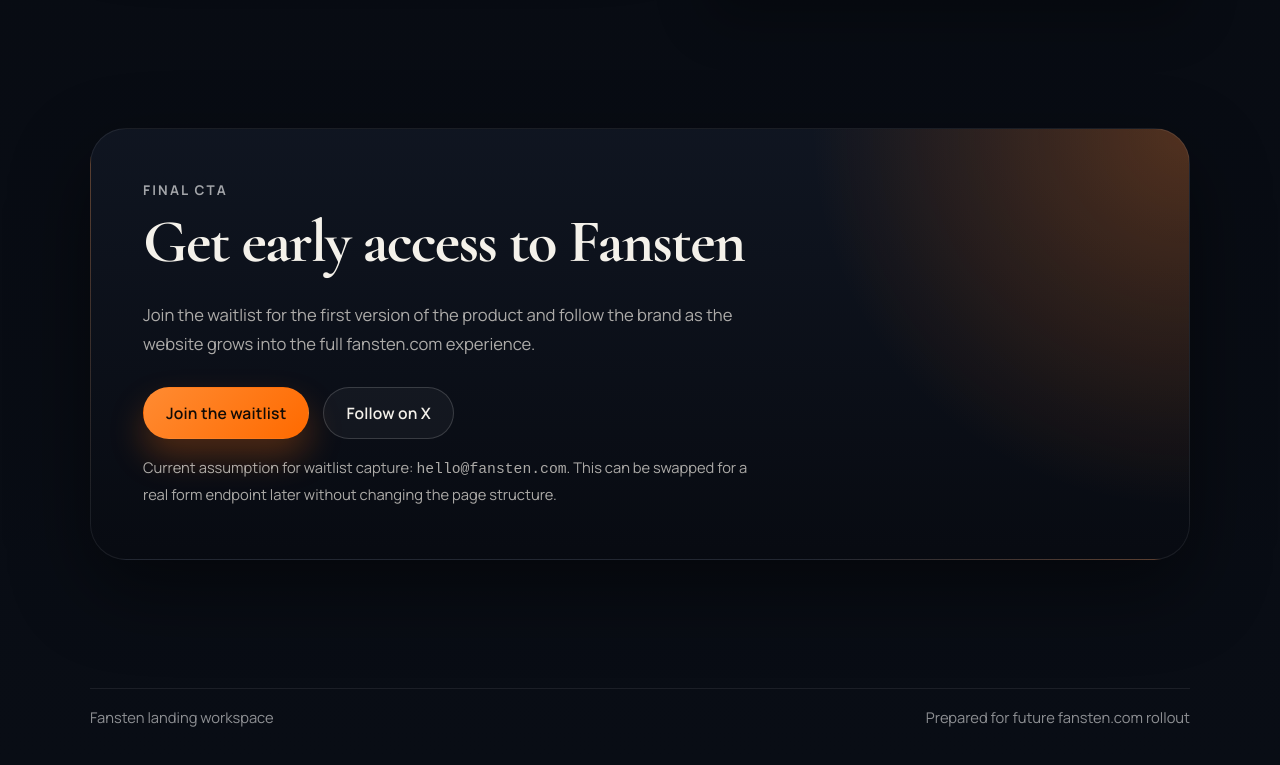
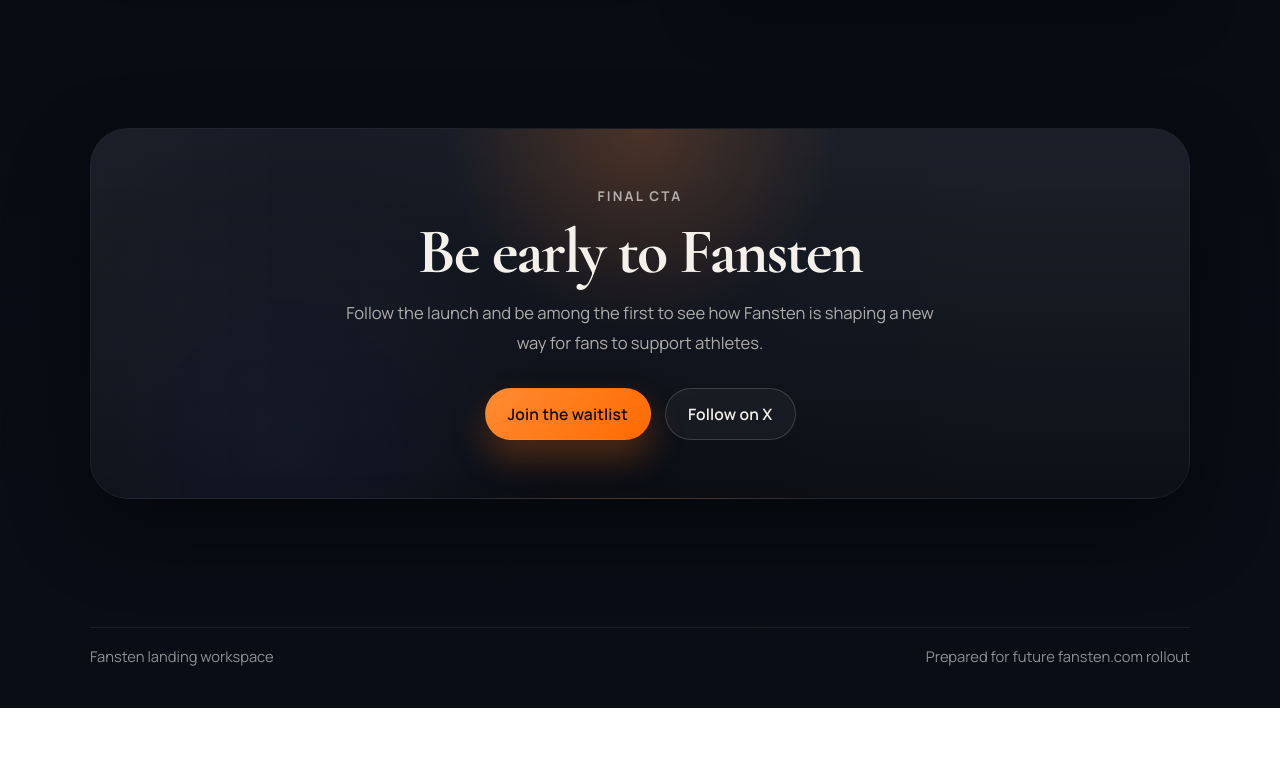
Before and after one commit to krusakovrus-svg/fansten-site, a Next.js app: page / in a window 1280 px wide. Shown: the part 3335-4100 px from the top of the page. After the commit the page ends 4043 px from the top, so only its background shows below. Built offline with nearby package versions, Linux system fonts and the light colour scheme.

Commit message:
Build final landing CTA section

```diff
--- a/src/app/globals.css
+++ b/src/app/globals.css
@@ -965,38 +965,74 @@ img {
   line-height: 1.66;
 }
 
-.cta-panel {
-  padding: clamp(30px, 5vw, 52px);
-  border-radius: 36px;
+.final-cta {
+  position: relative;
+  overflow: hidden;
+  padding: clamp(34px, 5vw, 58px);
+  border-radius: 38px;
   background:
-    radial-gradient(circle at top right, rgba(255, 122, 27, 0.28), transparent 32%),
-    linear-gradient(180deg, rgba(16, 22, 34, 0.96), rgba(8, 11, 18, 0.98));
+    radial-gradient(circle at top center, rgba(255, 122, 27, 0.22), transparent 30%),
+    radial-gradient(circle at 18% 88%, rgba(132, 153, 255, 0.08), transparent 28%),
+    linear-gradient(180deg, rgba(14, 19, 30, 0.96), rgba(8, 11, 18, 0.99));
   border: 1px solid rgba(255, 255, 255, 0.08);
   box-shadow: var(--shadow);
+  isolation: isolate;
 }
 
-.cta-panel h2 {
+.final-cta::before {
+  content: '';
+  position: absolute;
+  inset: 0;
+  z-index: 0;
+  background:
+    linear-gradient(90deg, rgba(255, 255, 255, 0.02), rgba(255, 255, 255, 0) 18%, rgba(255, 255, 255, 0.02) 82%, rgba(255, 255, 255, 0.02)),
+    linear-gradient(180deg, rgba(255, 255, 255, 0.04), rgba(255, 255, 255, 0));
+  pointer-events: none;
+}
+
+.final-cta::after {
+  content: '';
+  position: absolute;
+  left: 50%;
+  bottom: -1px;
+  width: min(72%, 680px);
+  height: 1px;
+  transform: translateX(-50%);
+  background: linear-gradient(90deg, rgba(255, 122, 27, 0), rgba(255, 122, 27, 0.82), rgba(255, 122, 27, 0));
+  box-shadow: 0 0 28px rgba(255, 122, 27, 0.3);
+  opacity: 0.86;
+  pointer-events: none;
+}
+
+.final-cta__content {
+  position: relative;
+  z-index: 1;
+  display: grid;
+  gap: 16px;
+  max-width: 700px;
+  margin: 0 auto;
+  text-align: center;
+}
+
+.final-cta__title {
   margin: 0;
   font-family: var(--font-display), serif;
-  font-size: clamp(2.6rem, 5vw, 3.8rem);
+  font-size: clamp(2.7rem, 5vw, 4.2rem);
   line-height: 0.96;
+  letter-spacing: -0.03em;
 }
 
-.cta-panel p {
-  margin: 16px 0 0;
+.final-cta__body {
+  margin: 0 auto;
   max-width: 620px;
   color: var(--muted);
-  line-height: 1.72;
+  font-size: 1.04rem;
+  line-height: 1.8;
 }
 
-.cta-panel .button-row {
-  margin-top: 28px;
-}
-
-.cta-panel__note {
-  margin-top: 18px;
-  color: rgba(255, 255, 255, 0.58);
-  font-size: 0.92rem;
+.final-cta__actions {
+  justify-content: center;
+  margin-top: 14px;
 }
 
 .site-footer {
--- /dev/null
+++ b/src/components/landing/FinalCtaSection.tsx
@@ -0,0 +1,30 @@
+type FinalCtaSectionProps = {
+  waitlistHref: string;
+  xHref: string;
+};
+
+export function FinalCtaSection({ waitlistHref, xHref }: FinalCtaSectionProps) {
+  return (
+    <section className="section" id="waitlist">
+      <div className="final-cta">
+        <div className="final-cta__content">
+          <span className="section__label">Final CTA</span>
+          <h2 className="final-cta__title">Be early to Fansten</h2>
+          <p className="final-cta__body">
+            Follow the launch and be among the first to see how Fansten is shaping a new way for
+            fans to support athletes.
+          </p>
+
+          <div className="button-row final-cta__actions">
+            <a className="button button--primary" href={waitlistHref}>
+              Join the waitlist
+            </a>
+            <a className="button button--secondary" href={xHref} target="_blank" rel="noreferrer">
+              Follow on X
+            </a>
+          </div>
+        </div>
+      </div>
+    </section>
+  );
+}
--- a/src/components/landing/LandingPage.tsx
+++ b/src/components/landing/LandingPage.tsx
@@ -1,6 +1,6 @@
+import { FinalCtaSection } from '@/components/landing/FinalCtaSection';
 import { HeroSection } from '@/components/landing/HeroSection';
 import { HowItWorksSection } from '@/components/landing/HowItWorksSection';
-import { SectionHeading } from '@/components/landing/SectionHeading';
 import { SiteHeader } from '@/components/landing/SiteHeader';
 import { SupportStorySection } from '@/components/landing/SupportStorySection';
 import { WhyItMattersSection } from '@/components/landing/WhyItMattersSection';
@@ -22,29 +22,7 @@ export function LandingPage() {
 
         <WhyItMattersSection />
 
-        <section className="section">
-          <div className="cta-panel" id="waitlist">
-            <SectionHeading
-              label="Final CTA"
-              title="Get early access to Fansten"
-              body="Join the waitlist for the first version of the product and follow the brand as the website grows into the full fansten.com experience."
-            />
-
-            <div className="button-row">
-              <a className="button button--primary" href={waitlistHref}>
-                Join the waitlist
-              </a>
-              <a className="button button--secondary" href={xHref} target="_blank" rel="noreferrer">
-                Follow on X
-              </a>
-            </div>
-
-            <p className="cta-panel__note">
-              Current assumption for waitlist capture: <code>hello@fansten.com</code>. This can be swapped
-              for a real form endpoint later without changing the page structure.
-            </p>
-          </div>
-        </section>
+        <FinalCtaSection waitlistHref={waitlistHref} xHref={xHref} />
 
         <footer className="site-footer">
           <div className="site-footer__row">
```
